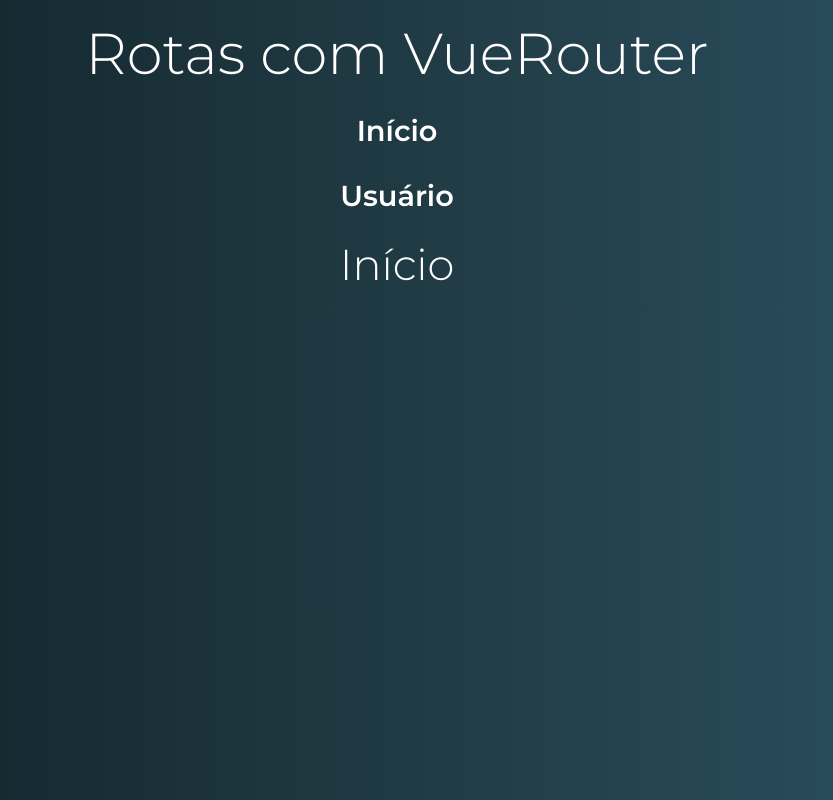
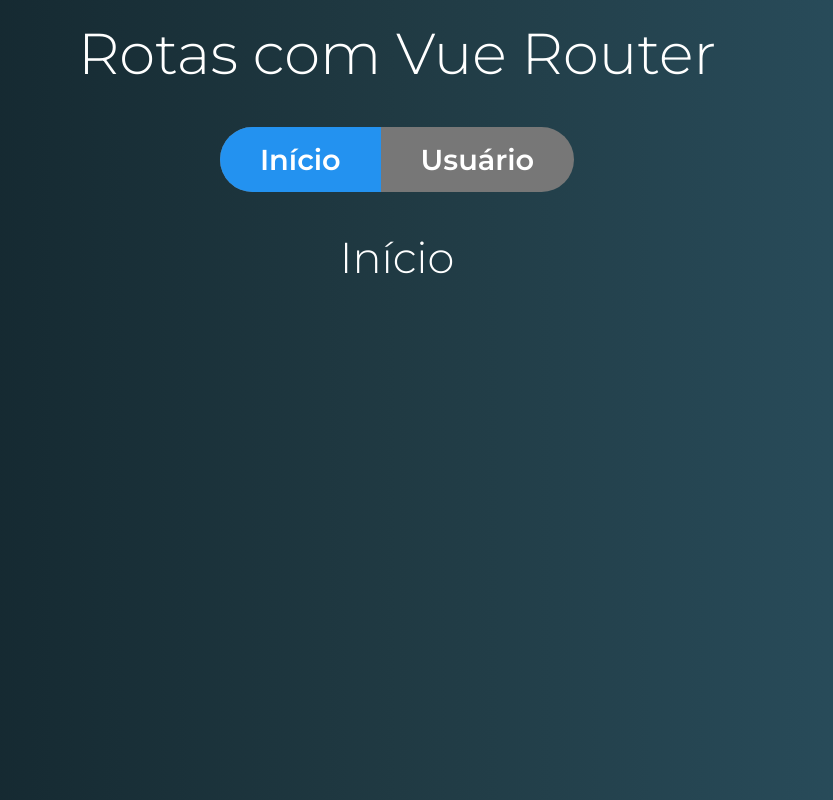
Before and after one commit to pierry01/vue-router, a Vue app: page / in a window 1280 px wide. Shown: the whole page, without its empty margins (243-1076 px from the left). Built offline with nearby package versions, Linux system fonts and the light colour scheme.

Commit message:
where am I? style

```diff
--- a/src/App.vue
+++ b/src/App.vue
@@ -1,6 +1,6 @@
 <template>
   <div id="app">
-    <h1>Rotas com VueRouter</h1>
+    <h1>Rotas com Vue Router</h1>
     <Menu />
     <RouterView />
   </div>
--- a/src/components/template/Menu.vue
+++ b/src/components/template/Menu.vue
@@ -1,7 +1,14 @@
 <template>
   <nav class="menu">
-    <RouterLink to="/">Início</RouterLink>
-    <RouterLink to="/usuario">Usuário</RouterLink>
+    <ul>
+      <RouterLink to="/" tag="li" active-class="active" exact>
+        <a>Início</a>
+      </RouterLink>
+
+      <RouterLink to="/usuario" tag="li" active-class="active">
+        <a>Usuário</a>
+      </RouterLink>
+    </ul>
   </nav>
 </template>
 
```
